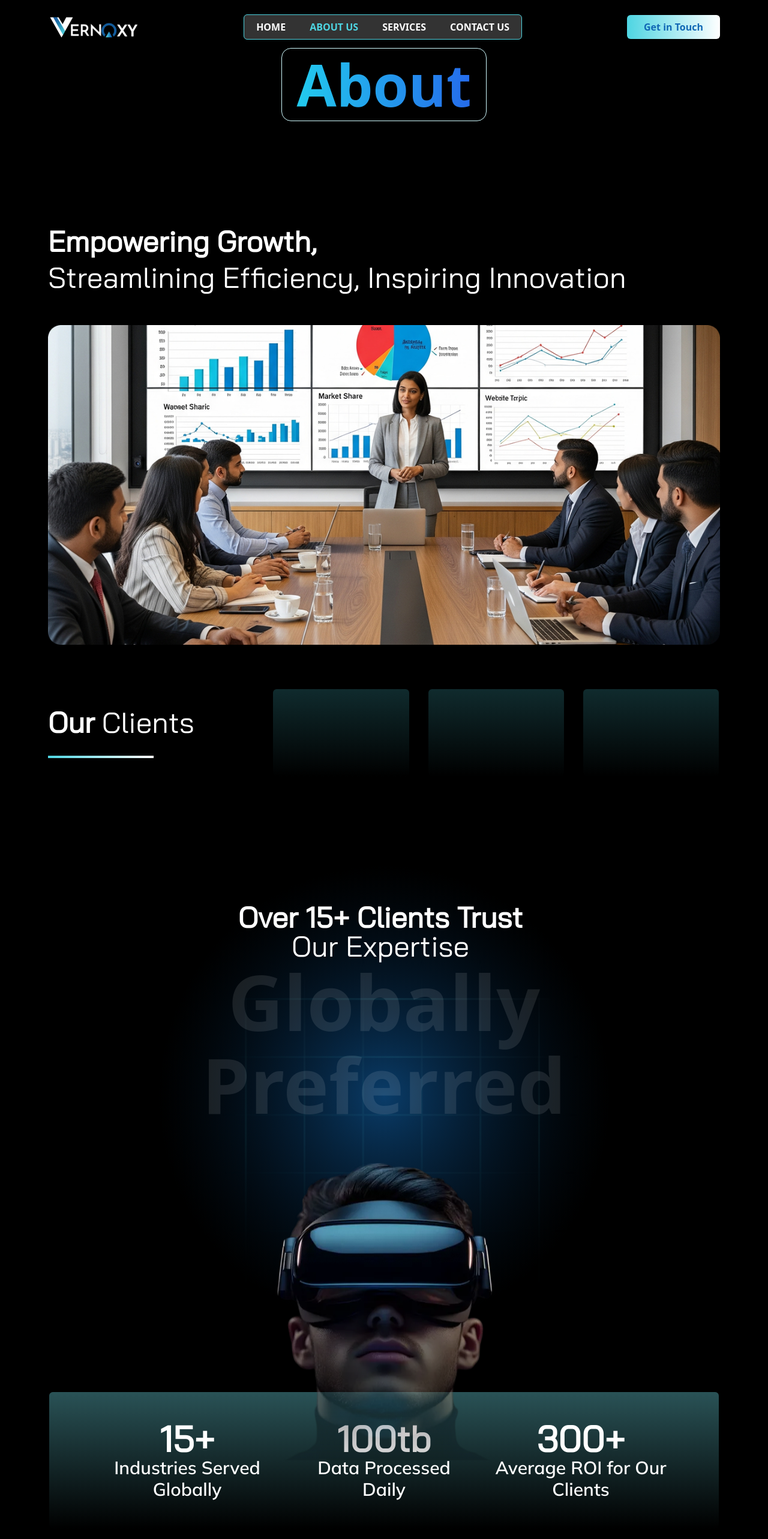
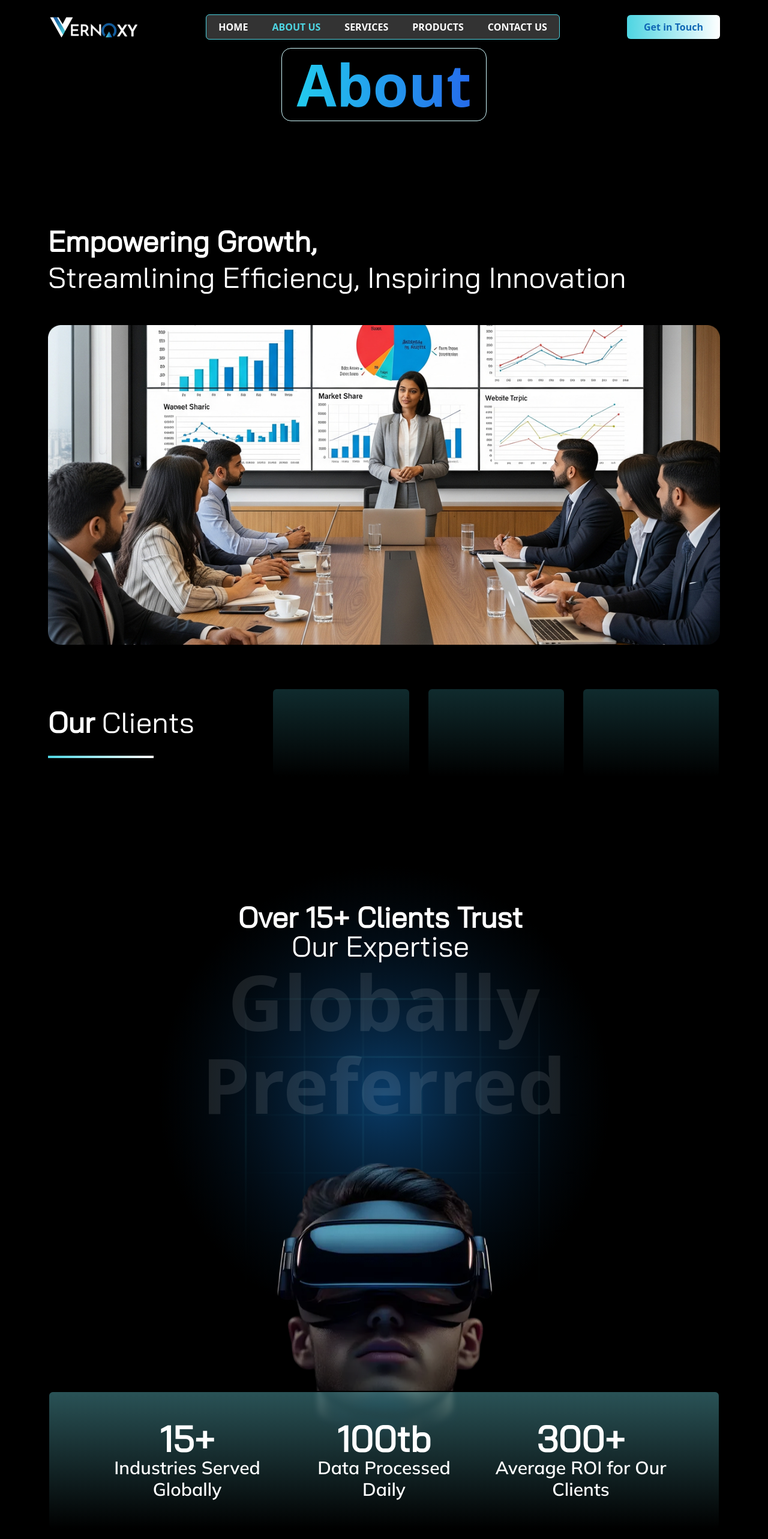
Before and after one commit to vernoxy2/Vernoxy-Media, a React (Vite) app: page /about-us in a window 1280 px wide. Shown: the top 2566 px of the page at 60% size. Built offline with nearby package versions, Linux system fonts and the light colour scheme.

Commit message:
on 19/09

```diff
--- a/src/App.jsx
+++ b/src/App.jsx
@@ -7,6 +7,7 @@ import Home from "./Pages/Home/Home";
 import AboutUs from "./Pages/AboutUs/AboutUs";
 import Services from "./Pages/Services/Services";
 import ContactUs from "./Pages/ContactUs/ContactUs";
+import Projects from "./Pages/Projects/Projects";
 
 const App = () => {
   return (
@@ -17,6 +18,7 @@ const App = () => {
           <Route path="/" element={<Home />} />
           <Route path="/about-us" element={<AboutUs />} />
           <Route path="/services" element={<Services />} />
+          <Route path="/products" element={<Projects />} />
           <Route path="/contact-us" element={<ContactUs />} />
           {/* 404 fallback */}
           <Route
--- a/src/Components/Navbar.jsx
+++ b/src/Components/Navbar.jsx
@@ -8,6 +8,7 @@ const navitems = [
   { name: "Home", path: "/" },
   { name: "About Us", path: "/about-us" },
   { name: "Services", path: "/services" },
+  { name: "Products", path: "/products" },
   { name: "Contact Us", path: "/contact-us" },
 ];
 
@@ -21,7 +22,7 @@ const Navbar = () => {
         <img src={Logo} alt="Logo" className="h-10 w-auto" />
 
         {/* Desktop Menu */}
-        <div className="hidden md:block border border-primary py-2 px-3 lg:px-5 rounded-md bg-white/20">
+        <div className="hidden md:block border border-primary py-2 px-3 lg:px-5 rounded-md bg-white/20 backdrop-blur-md">
           <ul className="flex gap-5 lg:gap-10 uppercase">
             {navitems.map((item, i) => (
               <li key={i}>
--- a/src/Pages/AboutUs/Sections/Expertise.jsx
+++ b/src/Pages/AboutUs/Sections/Expertise.jsx
@@ -40,7 +40,7 @@ const Expertise = () => {
         <motion.img
           src={VR_Man}
           alt="VR Man"
-          className="mx-auto -mb-28 z-10 relative"
+          className="mx-auto -mb-28 z-0 relative"
           animate={{ y: [-14, 14, -14] }} // scale fixed at 1
           transition={{
             duration: 5,
@@ -50,7 +50,7 @@ const Expertise = () => {
           }}
         />
 
-        <div className="bg-gradient-to-b from-primary/30 hover:from-primary/40 to-vernoxy border-[2px] border-vernoxy hover:border-primary/40 duration-500 transform text-white rounded-lg py-12 container grid grid-cols-1 md:grid-cols-2 lg:grid-cols-3 gap-7 font-Bai_Jamjuree backdrop-blur-3xl bg-white/10">
+        <div className=" bg-gradient-to-b from-primary/30 hover:from-primary/40 to-vernoxy border-[2px] border-vernoxy hover:border-primary/40 duration-500 transform text-white rounded-lg py-12 container grid grid-cols-1 md:grid-cols-2 lg:grid-cols-3 gap-7 font-Bai_Jamjuree backdrop-blur-sm bg-white/10">
           {data.map((item) => (
             <div key={item.id} className="text-center">
               <h2 className="text-6xl font-bold">{item.Count}</h2>
--- /dev/null
+++ b/src/Pages/Projects/Projects.jsx
@@ -0,0 +1,11 @@
+import React from 'react'
+
+const Projects = () => {
+  return (
+    <div>
+      Projects Page
+    </div>
+  )
+}
+
+export default Projects
```
